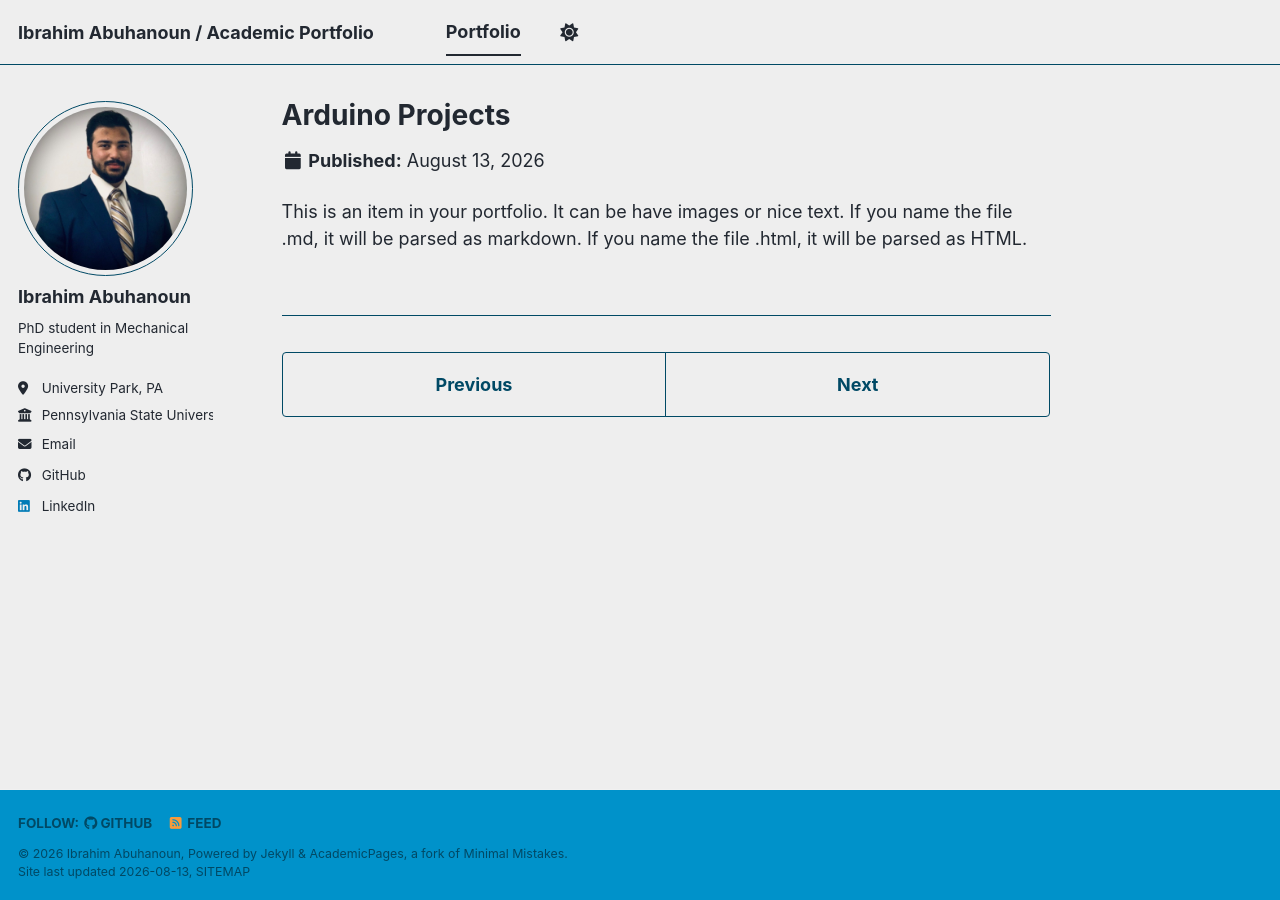
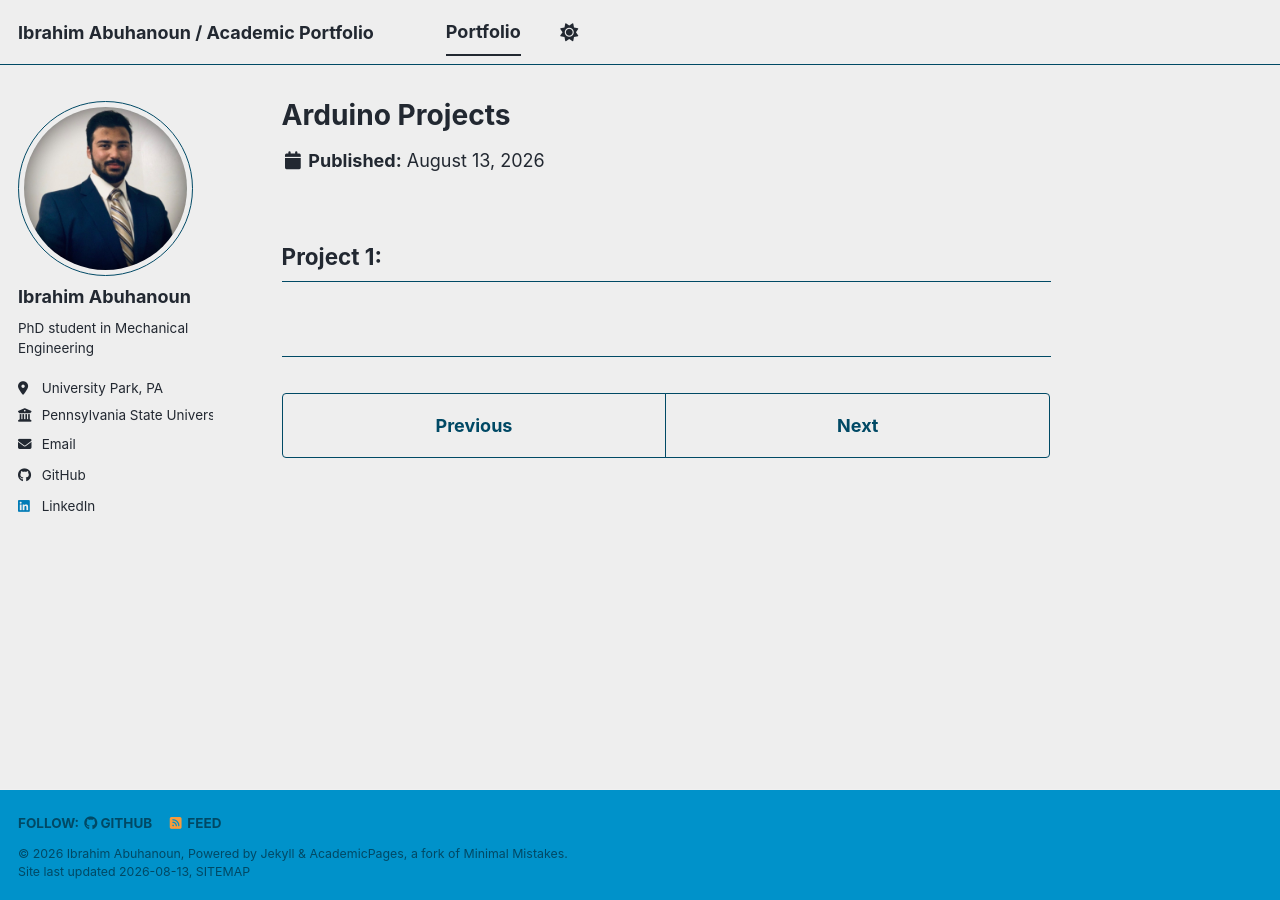
Before and after one commit to IbrahimAbuhanoun/IbrahimAbuhanoun.github.io, a Jekyll site: the page built from _portfolio/portfolio-2.html, in a window 1280 px wide. Built offline with Jekyll 4.4.1, drawn with Linux system fonts in a browser that asks for light colours; a style sheet for code colours, icons or effects is not loaded.

Commit message:
Update portfolio-2.html

```diff
--- a/_portfolio/portfolio-2.html
+++ b/_portfolio/portfolio-2.html
@@ -4,4 +4,4 @@ excerpt: "This section showcases projects done using the Arduino Uno R3 and vari
 collection: portfolio
 ---
 
-This is an item in your portfolio. It can be have images or nice text. If you name the file .md, it will be parsed as markdown. If you name the file .html, it will be parsed as HTML.
+<h2>Project 1: </h2>
```
